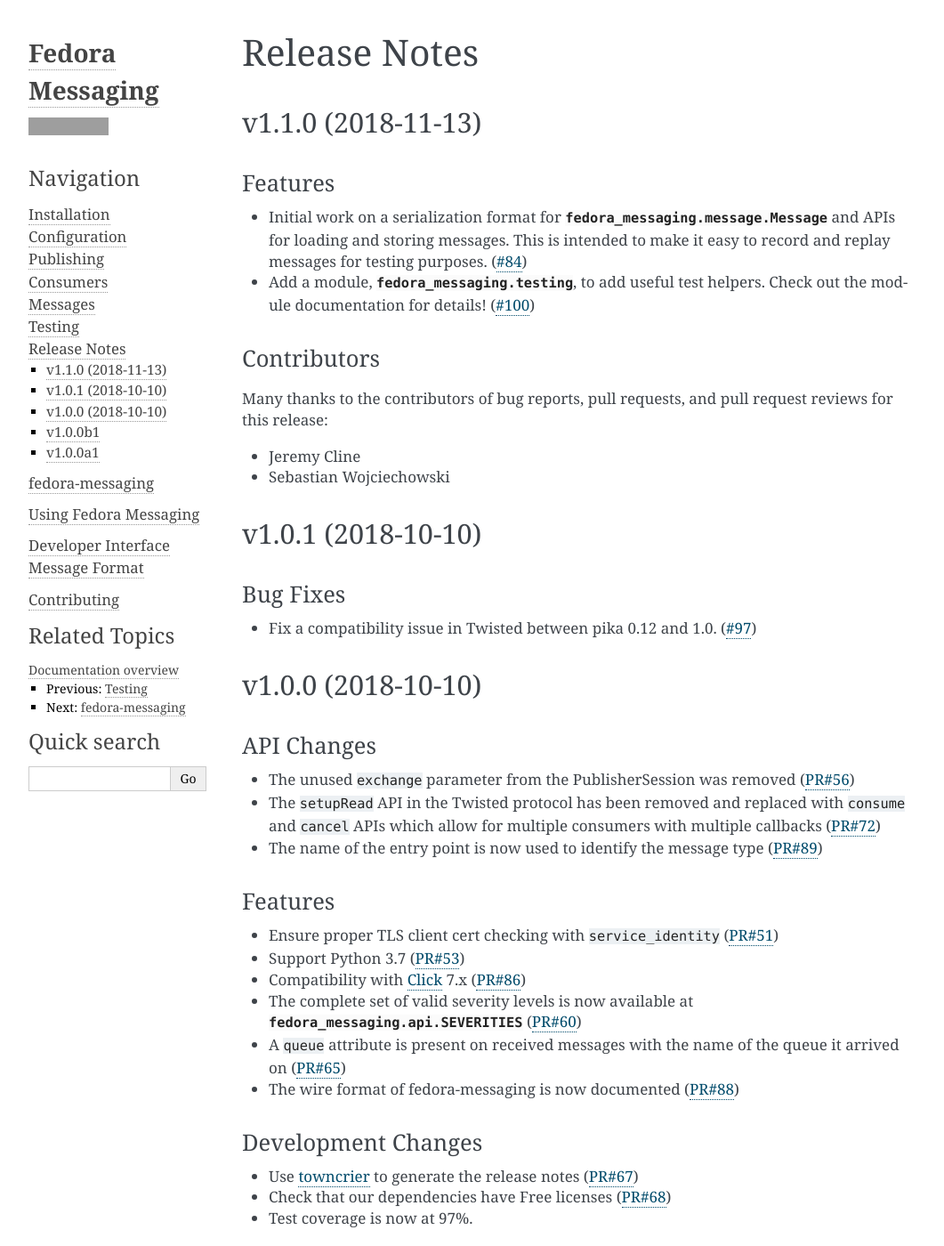
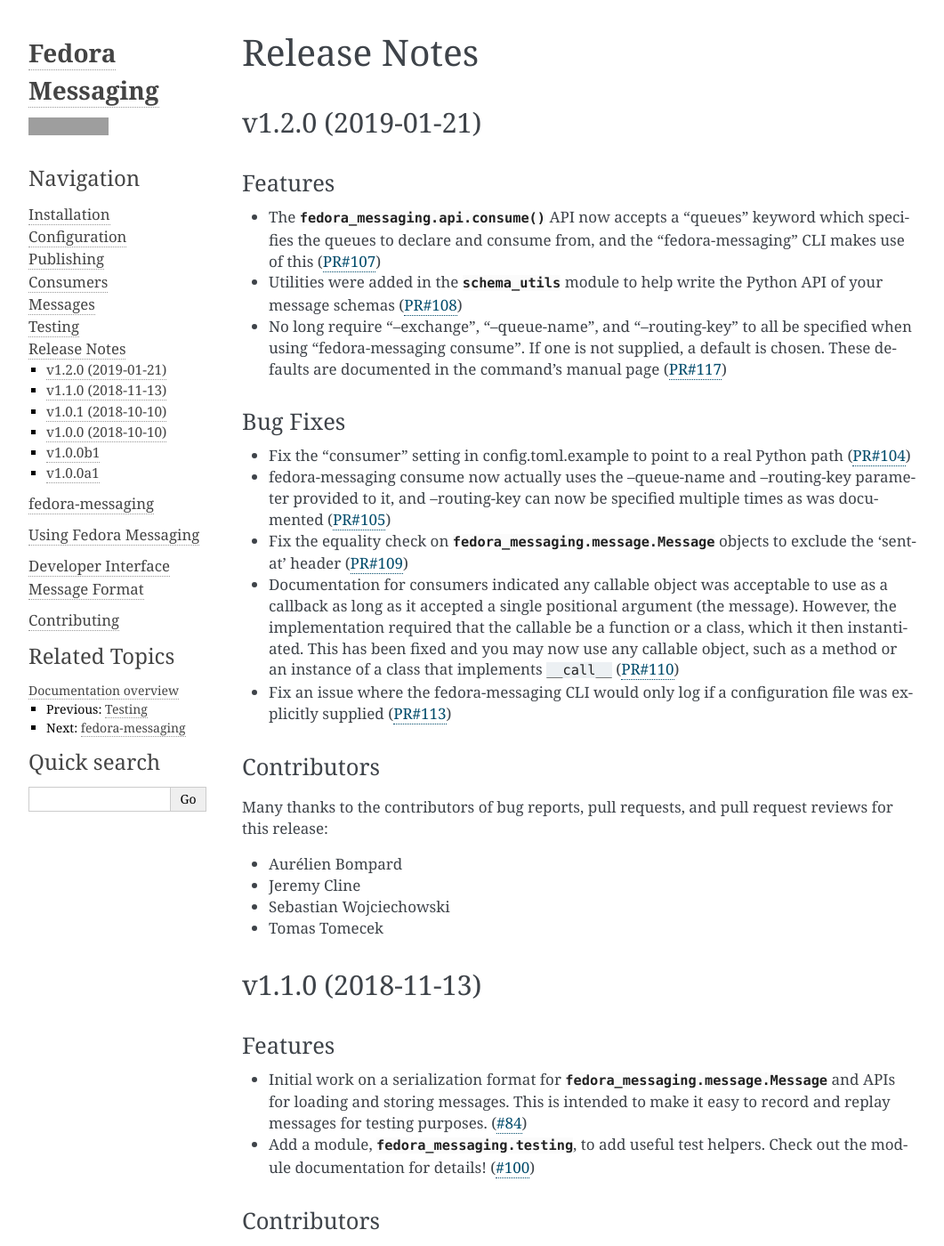
Before and after one commit to fedora-infra/fedora-messaging, a Sphinx documentation site: the page built from docs/changelog.rst, in a window 1280 px wide and 1400 px high. Shown: the whole window at 89% size, without its empty margins (98-1159 px from the left). Built offline with Sphinx 7.4.7, drawn with Linux system fonts in a browser that asks for light colours; grey boxes are pictures that could not be loaded.

Commit message:
fedora-messaging v1.2.0

```diff
--- a/docs/changelog.rst
+++ b/docs/changelog.rst
@@ -3,6 +3,66 @@
 =============
 
 .. towncrier release notes start
+
+v1.2.0 (2019-01-21)
+===================
+
+Features
+--------
+
+* The :func:`fedora_messaging.api.consume` API now accepts a "queues" keyword
+  which specifies the queues to declare and consume from, and the
+  "fedora-messaging" CLI makes use of this
+  (`PR#107 <https://github.com/fedora-infra/fedora-messaging/pull/107>`_)
+
+* Utilities were added in the :py:mod:`schema_utils` module to help write the
+  Python API of your message schemas
+  (`PR#108 <https://github.com/fedora-infra/fedora-messaging/pull/108>`_)
+
+* No long require "--exchange", "--queue-name", and "--routing-key" to all be
+  specified when using "fedora-messaging consume". If one is not supplied, a
+  default is chosen. These defaults are documented in the command's manual page
+  (`PR#117 <https://github.com/fedora-infra/fedora-messaging/pull/117>`_)
+
+
+Bug Fixes
+---------
+
+* Fix the "consumer" setting in config.toml.example to point to a real Python path
+  (`PR#104 <https://github.com/fedora-infra/fedora-messaging/pull/104>`_)
+
+* fedora-messaging consume now actually uses the --queue-name and --routing-key
+  parameter provided to it, and --routing-key can now be specified multiple times
+  as was documented
+  (`PR#105 <https://github.com/fedora-infra/fedora-messaging/pull/105>`_)
+
+* Fix the equality check on :class:`fedora_messaging.message.Message` objects to
+  exclude the 'sent-at' header
+  (`PR#109 <https://github.com/fedora-infra/fedora-messaging/pull/109>`_)
+
+* Documentation for consumers indicated any callable object was acceptable to use
+  as a callback as long as it accepted a single positional argument (the
+  message). However, the implementation required that the callable be a function
+  or a class, which it then instantiated. This has been fixed and you may now use
+  any callable object, such as a method or an instance of a class that implements
+  ``__call__``
+  (`PR#110 <https://github.com/fedora-infra/fedora-messaging/pull/110>`_)
+
+* Fix an issue where the fedora-messaging CLI would only log if a configuration
+  file was explicitly supplied
+  (`PR#113 <https://github.com/fedora-infra/fedora-messaging/pull/113>`_)
+
+
+Contributors
+------------
+Many thanks to the contributors of bug reports, pull requests, and pull request
+reviews for this release:
+
+* Aurélien Bompard
+* Jeremy Cline
+* Sebastian Wojciechowski
+* Tomas Tomecek
+
 
 v1.1.0 (2018-11-13)
 ===================
--- a/fedora_messaging/__init__.py
+++ b/fedora_messaging/__init__.py
@@ -15,4 +15,4 @@
 # with this program; if not, write to the Free Software Foundation, Inc.,
 # 51 Franklin Street, Fifth Floor, Boston, MA 02110-1301 USA.
 
-__version__ = "1.1.0"
+__version__ = "1.2.0"
```
Also changed, not shown: 3 other files.
